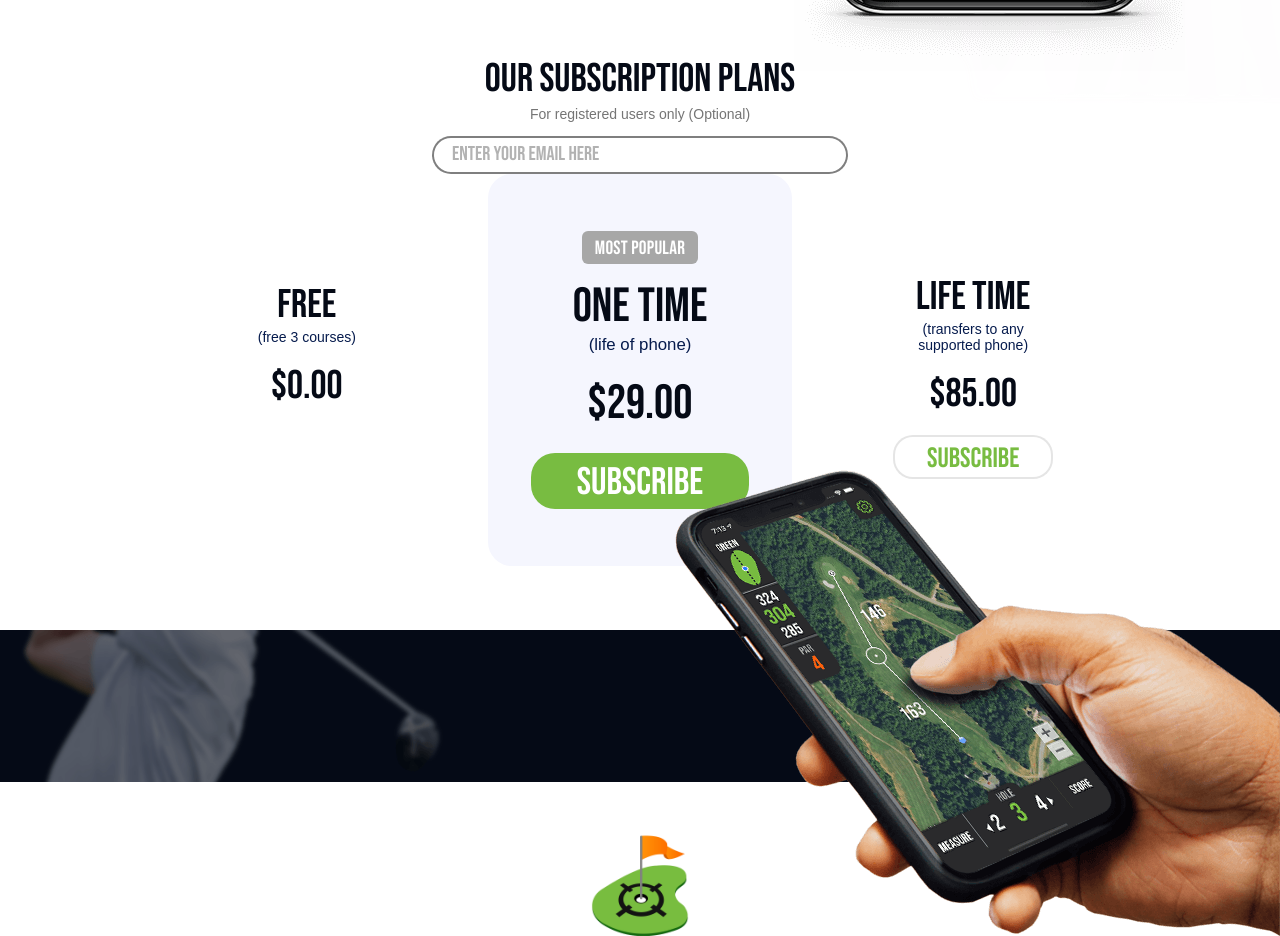
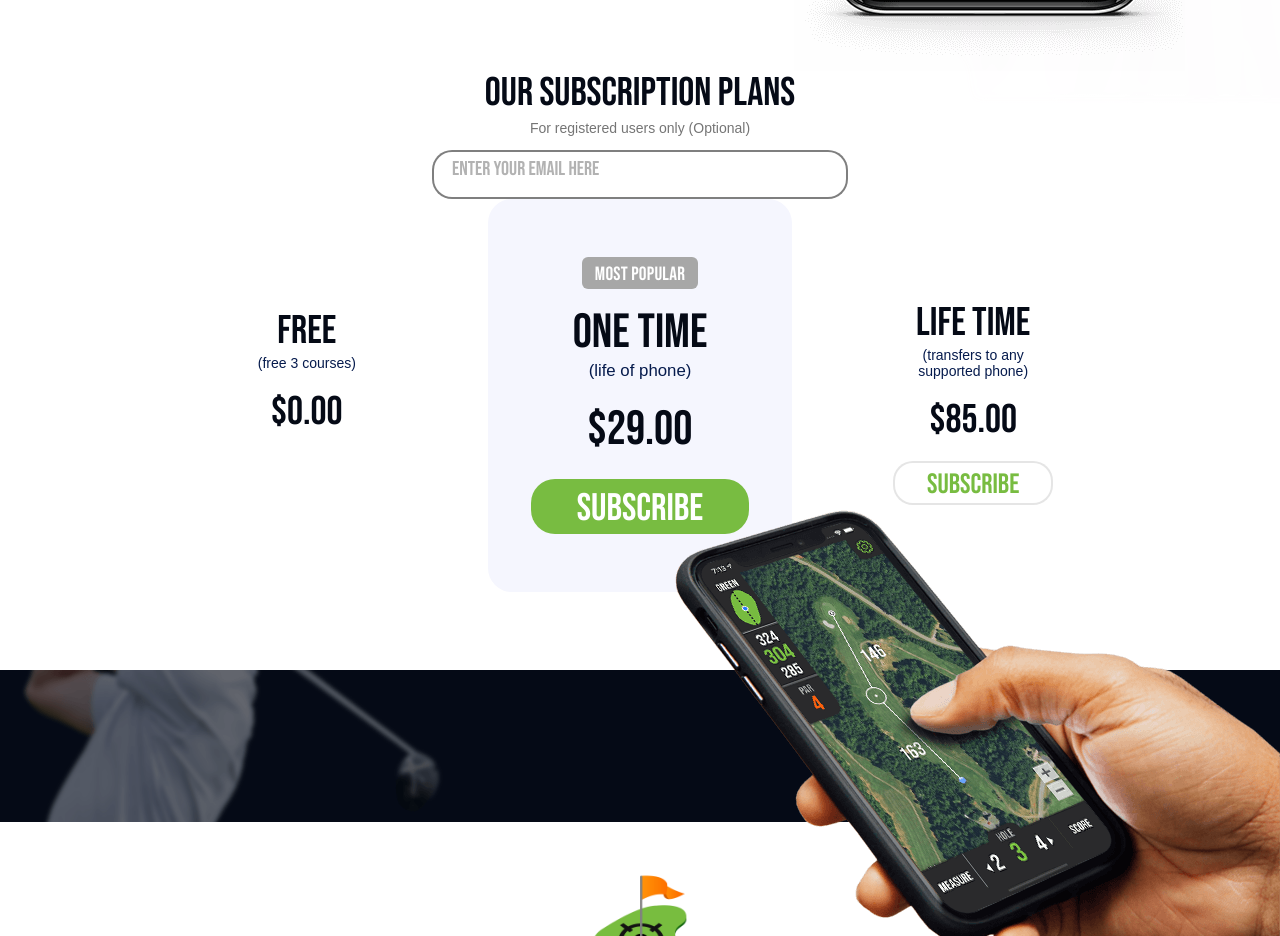
Before and after one commit to Javkhaa00/nRange, a React (Create React App) app: page / in a window 1280 px wide. Shown: the part 860-1796 px from the top of the page. Built offline with nearby package versions, Linux system fonts and the light colour scheme; the HTML template or start-up script is replaced by a standard one.

Commit message:
feat: padding and height adjusted

```diff
--- a/src/scss/_subscription.scss
+++ b/src/scss/_subscription.scss
@@ -1,5 +1,5 @@
 .subs {
-  height: 80vh;
+  height: 85vh;
   width: 100%;
   display: flex;
   flex-direction: column;
@@ -33,12 +33,13 @@
     height: 32px;
     z-index: 1;
     outline: 0;
+    padding-bottom: 12px;
   }
   &--email::placeholder {
-      font-family: "Bebas Neue";
-      color: rgba(0, 0, 0, 0.3);
-      font-size: 20px;
-    }
+    font-family: "Bebas Neue";
+    color: rgba(0, 0, 0, 0.3);
+    font-size: 20px;
+  }
   &--wrapper {
     width: 60%;
     display: flex;
```
